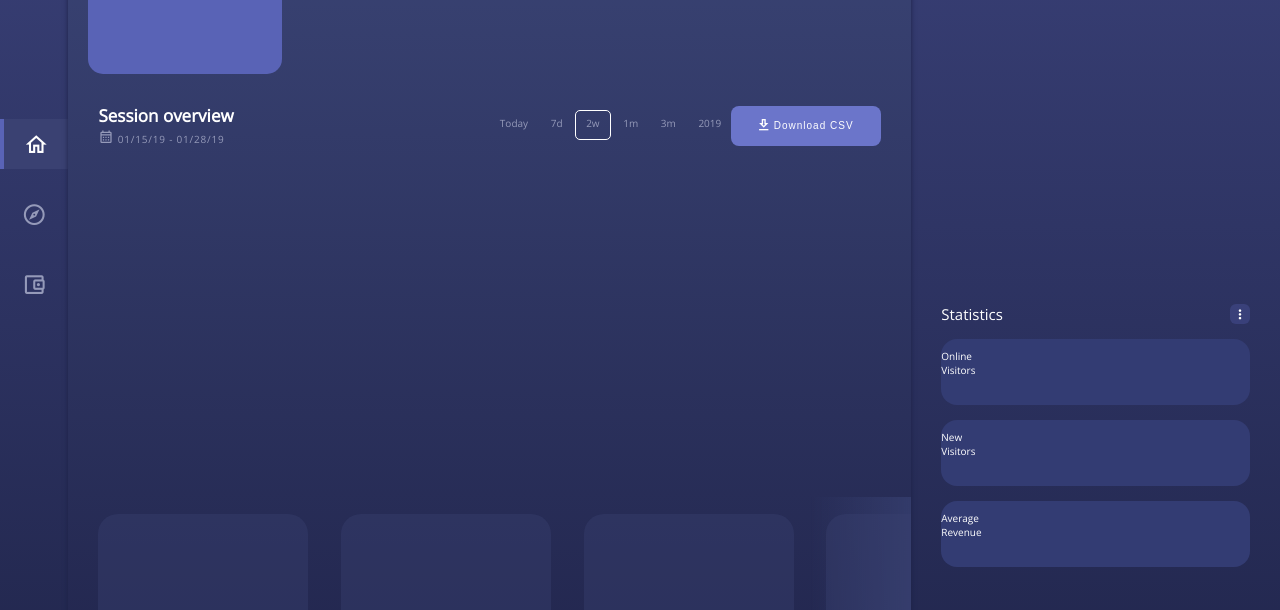
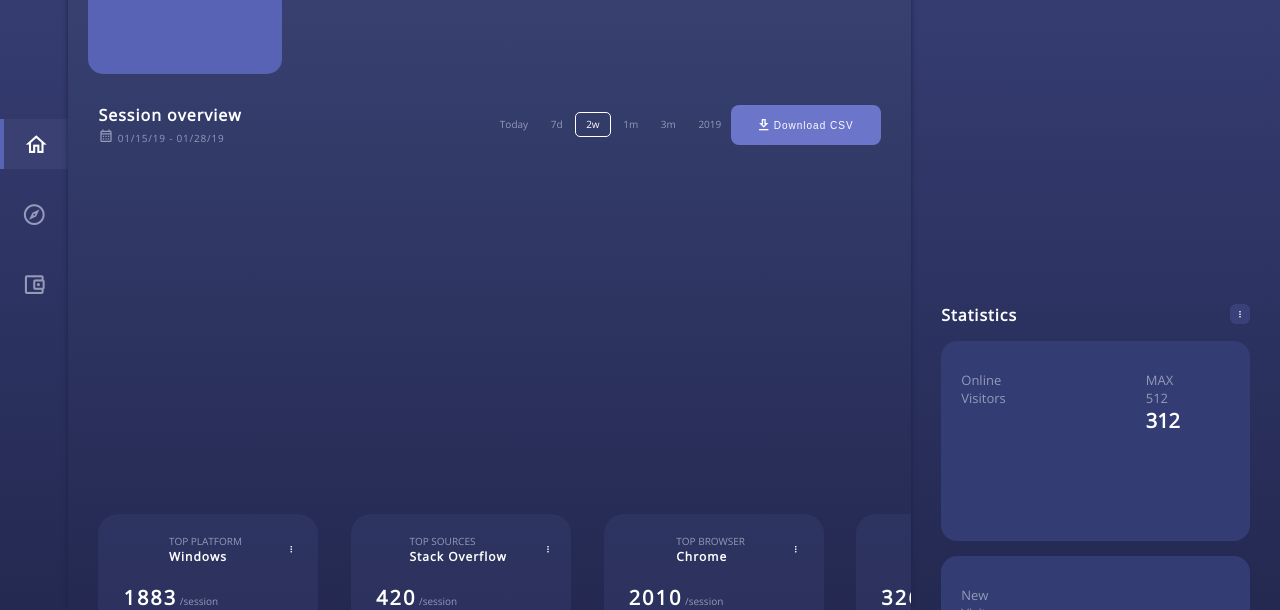
Before and after one commit to VektorTech/product-design-dashboard, a website built with webpack: page index.html in a window 1280 px wide. Shown: the part 126-736 px from the top of the page. Built offline with nearby package versions, Linux system fonts and the light colour scheme; some icons are missing.

Commit message:
Added more elements and styled components

```diff
--- a/index.html
+++ b/index.html
@@ -47,7 +47,7 @@
                 <div class="select-stats__btn-cards select-stats__btn-cards--active">
                     <div class="select-stats__card-top">
                         <h1>2100</h1>
-                        <p>total sessions</p>
+                        <p class="dim caps">total sessions</p>
                     </div>
                     <div class="select-stats__card-bottom">
                     </div>
@@ -55,7 +55,7 @@
                 <div class="select-stats__btn-cards">
                     <div class="select-stats__card-top">
                         <h1>1228</h1>
-                        <p>total visitors</p>
+                        <p class="dim caps">total visitors</p>
                     </div>
                     <div class="select-stats__card-bottom">
                         <p class="negative"><i class="mdi mdi-arrow-down"></i> -3%</p>
@@ -64,7 +64,7 @@
                 <div class="select-stats__btn-cards">
                     <div class="select-stats__card-top">
                         <h1>6.92</h1>
-                        <p>time spent, hr</p>
+                        <p class="dim caps">time spent, hr</p>
                     </div>
                     <div class="select-stats__card-bottom">
                         <p class="positive"><i class="mdi mdi-arrow-up"></i> +1%</p>
@@ -73,7 +73,7 @@
                 <div class="select-stats__btn-cards">
                     <div class="select-stats__card-top">
                         <h1>2.3</h1>
-                        <p>avg requests recieved</p>
+                        <p class="dim caps">avg requests recieved</p>
                     </div>
                     <div class="select-stats__card-bottom">
                         <p class="positive"><i class="mdi mdi-arrow-up"></i> +21%</p>
@@ -84,7 +84,7 @@
             <div class="preview-stats__area">
                 <div class="preview-stats__header">
                     <div class="preview-stats__title">
-                        <h1>Session overview</h1>
+                        <h2 class="title">Session overview</h2>
                         <p><i class="mdi mdi-calendar-month-outline"></i> <span>01/15/19</span> - <span>01/28/19</span></p>
                     </div>
                     <div class="preview-stats__controls">
@@ -110,38 +110,74 @@
                     <div class="card-results__card">
                         <div class="card-results__top">
                             <div class="card-results__top-section"></div>
-                            <div class="card-results__top-section"></div>
-                            <div class="card-results__top-section"></div>
-                            <div class="card-results__top-section"></div>
+                            <div class="card-results__top-section">
+                                <span class="dim caps">top platform</span><br>
+                                <h2 class="title">Windows</h2>
+                            </div>
+                            <div class="card-results__top-section">
+                                <i class="mdi mdi-dots-vertical"></i>
+                            </div>
                         </div>
-                        <div class="card-results__bottom"></div>
+                        <div class="card-results__bottom">
+                            <ul class="card-results__data">
+                                <li class="card-results__item"><h1>1883</h1></li>
+                                <li class="card-results__item"><p class="dim">/session</p></li>
+                            </ul>
+                        </div>
                     </div>
                     <div class="card-results__card">
                         <div class="card-results__top">
                             <div class="card-results__top-section"></div>
-                            <div class="card-results__top-section"></div>
-                            <div class="card-results__top-section"></div>
-                            <div class="card-results__top-section"></div>
+                            <div class="card-results__top-section">
+                                <span class="dim caps">top sources</span><br>
+                                <h2 class="title">Stack Overflow</h2>
+                            </div>
+                            <div class="card-results__top-section">
+                                <i class="mdi mdi-dots-vertical"></i>
+                            </div>
                         </div>
-                        <div class="card-results__bottom"></div>
+                        <div class="card-results__bottom">
+                            <ul class="card-results__data">
+                                <li class="card-results__item"><h1>420</h1></li>
+                                <li class="card-results__item"><p class="dim">/session</p></li>
+                            </ul>
+                        </div>
                     </div>
                     <div class="card-results__card">
                         <div class="card-results__top">
                             <div class="card-results__top-section"></div>
-                            <div class="card-results__top-section"></div>
-                            <div class="card-results__top-section"></div>
-                            <div class="card-results__top-section"></div>
+                            <div class="card-results__top-section">
+                                <span class="dim caps">top browser</span><br>
+                                <h2 class="title">Chrome</h2>
+                            </div>
+                            <div class="card-results__top-section">
+                                <i class="mdi mdi-dots-vertical"></i>
+                            </div>
                         </div>
-                        <div class="card-results__bottom"></div>
+                        <div class="card-results__bottom">
+                            <ul class="card-results__data">
+                                <li class="card-results__item"><h1>2010</h1></li>
+                                <li class="card-results__item"><p class="dim">/session</p></li>
+                            </ul>
+                        </div>
                     </div>
                     <div class="card-results__card">
                         <div class="card-results__top">
                             <div class="card-results__top-section"></div>
-                            <div class="card-results__top-section"></div>
-                            <div class="card-results__top-section"></div>
-                            <div class="card-results__top-section"></div>
+                            <div class="card-results__top-section">
+                                <span class="dim caps">top mailbox</span><br>
+                                <h2 class="title">Outlook</h2>
+                            </div>
+                            <div class="card-results__top-section">
+                                <i class="mdi mdi-dots-vertical"></i>
+                            </div>
                         </div>
-                        <div class="card-results__bottom"></div>
+                        <div class="card-results__bottom">
+                            <ul class="card-results__data">
+                                <li class="card-results__item"><h1>326</h1></li>
+                                <li class="card-results__item"><p class="dim">/session</p></li>
+                            </ul>
+                        </div>
                     </div>
                 </ul>
             </div>
@@ -151,36 +187,36 @@
         <div class="side-panel">
             <div class="side-panel__top">
                 <div class="side-panel__head">
-                    <p>Views by browser</p>
+                    <h2 class="title">Views by browser</h2>
                     <i class="mdi mdi-dots-vertical"></i>
                 </div>
                 <div class="side-panel__chart"></div>
             </div>
             <div class="side-panel__bottom">
                 <div class="side-panel__head">
-                    <p>Statistics</p>
+                    <h2 class="title">Statistics</h2>
                     <i class="mdi mdi-dots-vertical"></i>
                 </div>
                 <div class="side-panel__content">
                     <div class="side-panel__results">
-                        <ul class="side-panel-nav">
-                            <li>Online<br>Visitors</li>
-                            <li></li>
-                            <li></li>
+                        <ul class="side-panel__list">
+                            <li class="side-panel__item"><p class="dim">Online<br>Visitors</p></li>
+                            <li class="side-panel__item"> <div class="img"></div> </li>
+                            <li class="side-panel__item"><p class="dim caps">max 512</p><h1>312</h1></li>
                         </ul>
                     </div>
                     <div class="side-panel__results">
-                        <ul class="side-panel-nav">
-                            <li>New<br>Visitors</li>
-                            <li></li>
-                            <li></li>
+                        <ul class="side-panel__list">
+                            <li class="side-panel__item"><p class="dim">New<br>Visitors</p></li>
+                            <li class="side-panel__item"></li>
+                            <li class="side-panel__item"></li>
                         </ul>
                     </div>
                     <div class="side-panel__results">
-                        <ul class="side-panel-nav">
-                            <li>Average<br>Revenue</li>
-                            <li></li>
-                            <li></li>
+                        <ul class="side-panel__list">
+                            <li class="side-panel__item"><p class="dim">Average<br>Revenue</p></li>
+                            <li class="side-panel__item"></li>
+                            <li class="side-panel__item"></li>
                         </ul>
                     </div>
                 </div>
--- a/main.scss
+++ b/main.scss
@@ -17,12 +17,31 @@ html, body {
     height: 100vh;
 }
 
+ul {
+    list-style-type: none;
+}
+
 .negative {
     color: #cb474c;
 }
 
 .positive {
     color: #37d16a;
+}
+
+.dim {
+    color: $font-col-dim;
+}
+
+.caps {
+    text-transform: uppercase;
+}
+
+.title {
+    color: #fff;
+    font-size: 1.6rem;
+    white-space: nowrap;
+    letter-spacing: 0.1rem;
 }
 
 .container {
--- a/styles/components/card.scss
+++ b/styles/components/card.scss
@@ -13,21 +13,20 @@
         }
 
         &--active, &--active:hover {
-            font-size: 1.5rem;
+            font-size: 1.3rem;
             margin: 0 -1rem;
             grid-row-end: 4;
             background-color: $active;
 
             #{$selector}__card-top > p {
                 color: #fff;
-                font-size: 1.1rem;
+                font-size: 1rem;
             }
         }
     }
 
     #{$selector}__card-top {
         padding: 1.5rem 0 0 2rem;
-        text-transform: uppercase;
 
         & h1 {
             letter-spacing: .2rem;
--- a/styles/layout/section-footer.scss
+++ b/styles/layout/section-footer.scss
@@ -9,19 +9,8 @@
             padding-left: $gap-size;
         }
 
-        &::after{
-            content: "";
-            z-index: 1000;
-            display: block;
-            height: 12rem;
-            margin-top: -14rem;
-            float: right;
-            width: 10rem;
-            background: -webkit-linear-gradient(left, rgba(#000, 0), $standard-col2);
-        }
-
         &__card {
-            width:21rem;
+            width:22rem;
             height:12rem;
             display: inline-block;
             flex-direction: column;
@@ -33,30 +22,34 @@
                 margin-left: $gap-size;
             }
 
-            // & > div {
-            //     height: 50%;
-            // }
+            & > div {
+                height: 50%;
+            }
         }
 
-        // &__top {
-        //     display: grid;
-        //     grid-template-columns: 1fr 1.5fr 1fr;
-        //     grid-template-rows: 2;
-        //     grid-template-areas: "a b d""a c d";
-        //     // grid-gap: 1rem;
-        // }
+        &__top {
+            display: flex;
+            flex-direction: row;
+            justify-content: space-around;
+            align-items: center;
+            padding: 1rem 0 0 .4rem;
 
-        // &__top-section:nth-child(1) {
-        //     grid-area: a;
-        // }
-        // &__top-section:nth-child(2) {
-        //     grid-area: b;
-        // }
-        // &__top-section:nth-child(3) {
-        //     grid-area: c;
-        // }
-        // &__top-section:nth-child(4) {
-        //     grid-area: d;
-        // }
+            & h2 {
+                font-size: 1.2rem;
+            }
+        }
+
+        &__bottom {
+            padding: 1rem 0 0 2.5rem;
+        }
+
+        &__item {
+            display: inline-block;
+
+            & h1 {
+                letter-spacing: .2rem;
+                $font-size: .8rem;
+            }
+        }
     }
 }
--- a/styles/layout/section-mid-header.scss
+++ b/styles/layout/section-mid-header.scss
@@ -18,11 +18,6 @@
 
     #{$selector}__title {
         width: 50%;
-        & h1 {
-            color: #fff;
-            font-size: 1.7rem;
-        }
-
         & p {
             letter-spacing: .08rem;
 
@@ -43,10 +38,11 @@
     #{$selector}__items {
         display: inline-block;
         padding: 0 1rem;
-        height: 3rem;
-        line-height: 2.5rem;
+        height: 2.5rem;
+        line-height: 2.2rem;
 
         &--active {
+            color: #fff;
             border: .12rem solid #fff;
             border-radius: .5rem;
         }
--- a/styles/layout/side-panel.scss
+++ b/styles/layout/side-panel.scss
@@ -13,19 +13,28 @@
         display: flex;
         justify-content: space-between;
         padding-top: $gap-size;
-        font-size: 1.5rem;
         text-align: center;
 
         i {
             width: 2rem;
             height: 2rem;
+            line-height: 2rem;
             background-color: rgba($active, 0.3);
             border-radius: .6rem;
             cursor: pointer;
-
-            // &:hover
         }
     }
+
+    // &::before{
+    //     content: "";
+    //     z-index: 100;
+    //     position: absolute;
+    //     display: block;
+    //     width: 3rem;
+    //     margin-left: -6rem;
+    //     height: 100vh;
+    //     background: -webkit-linear-gradient(left, rgba(#000, 0), rgba($gradient-dark, 0.7));
+    // }
 
     &__content {
         overflow: hidden;
@@ -34,12 +43,33 @@
     }
 
     &__results {
-        width: 100%;
-        // height: inherit;
+        height: 20rem;
         padding-top: 1rem;
-        // height: 27%;
         border-radius: 1.6rem;
         margin: 1.5rem 0;
         background-color: #333c73;
     }
+
+    &__list {
+        display: flex;
+        flex-direction: row;
+        justify-content: space-between;
+    }
+
+    &__item {
+        padding: 2rem;
+
+        & > .img {
+           width: 6rem;
+        }
+
+        & h1 {
+            // font-size:
+        }
+
+        & p {
+            font-size: 1.3rem;
+            word-spacing: 4rem;
+        }
+    }
 }
```
